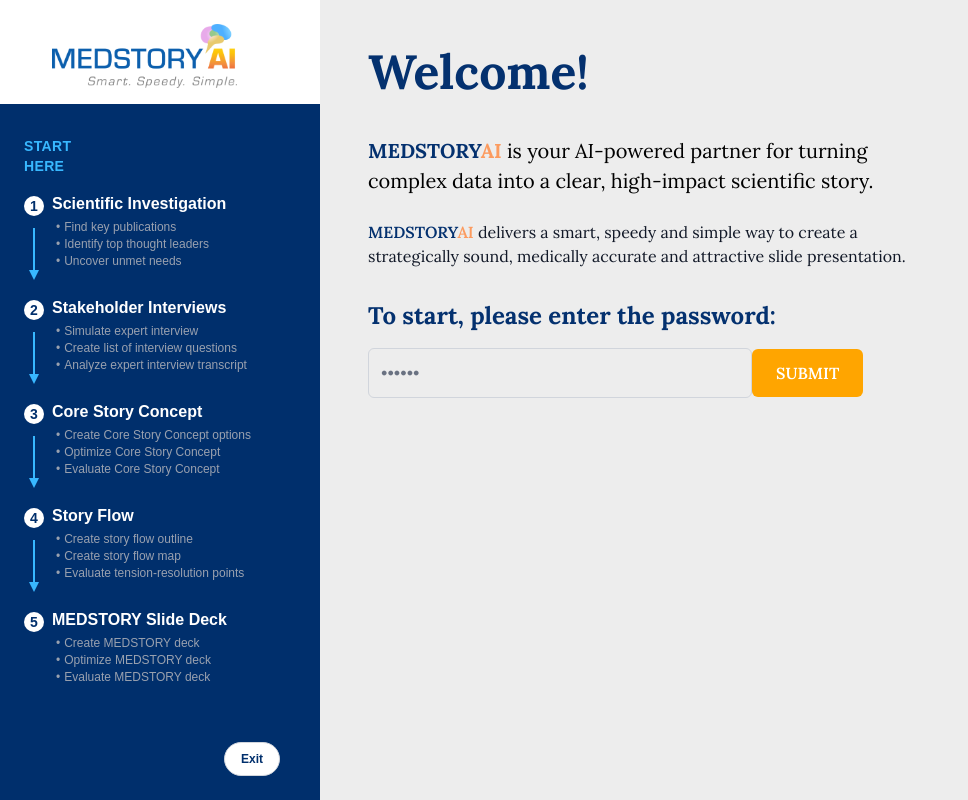
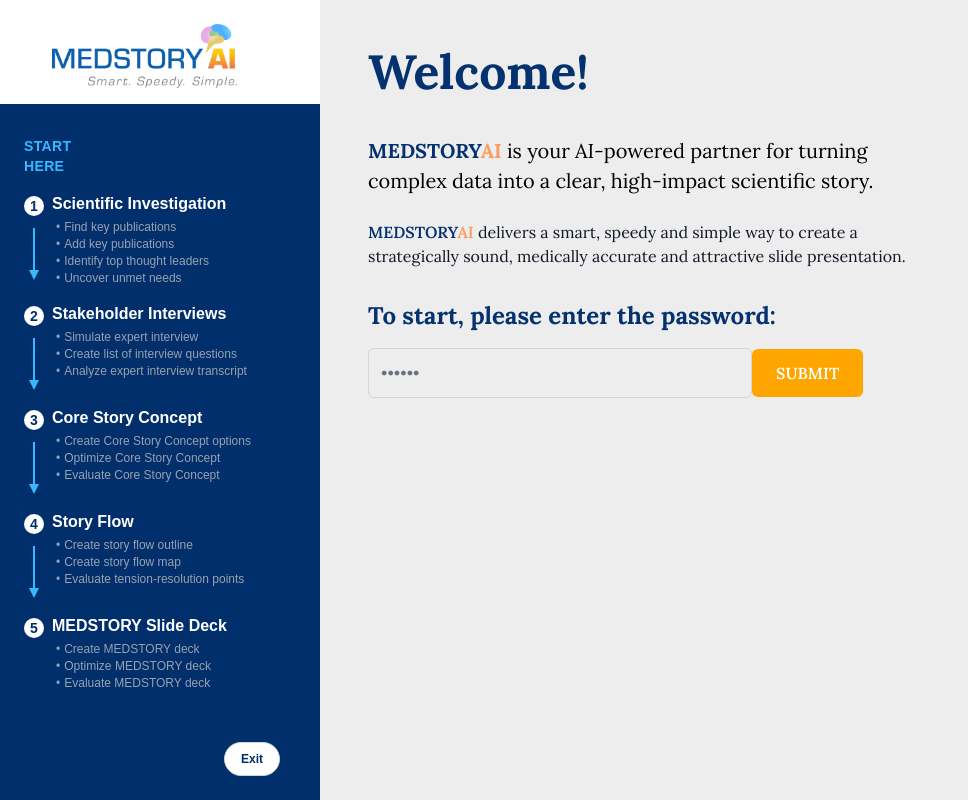
Before and after one commit to jaburnell920/medstory-ai, a Next.js app: page / in a window 1280 px wide. Shown: the whole page, without its empty margins (0-968 px from the left). Built offline with nearby package versions, Linux system fonts and the light colour scheme.

Commit message:
update to menu items

```diff
--- a/src/app/SidebarMenu.tsx
+++ b/src/app/SidebarMenu.tsx
@@ -20,6 +20,10 @@ function SidebarMenu() {
         {
           href: '/scientific-investigation/landmark-publications',
           label: 'Find key publications',
+        },
+        {
+          href: '',
+          label: 'Add key publications',
         },
         { href: '', label: 'Identify top thought leaders' },
         { href: '', label: 'Uncover unmet needs' },
--- a/src/app/components/DisabledSidebarMenu.tsx
+++ b/src/app/components/DisabledSidebarMenu.tsx
@@ -10,6 +10,7 @@ function DisabledSidebarMenu() {
       name: 'Scientific Investigation',
       links: [
         { label: 'Find key publications' },
+        { label: 'Add key publications' },
         { label: 'Identify top thought leaders' },
         { label: 'Uncover unmet needs' },
       ],
--- a/src/app/core-story-concept/page.tsx
+++ b/src/app/core-story-concept/page.tsx
@@ -132,8 +132,6 @@ export default function CoreStoryConcept() {
     if (selectedConceptData) {
       localStorage.setItem('selectedCoreStoryConceptData', JSON.stringify(selectedConceptData));
     }
-
-    toast.success('Core Story Concept selected!');
   };
 
   // Handle saving selected concept to localStorage (explicit save action)
```
